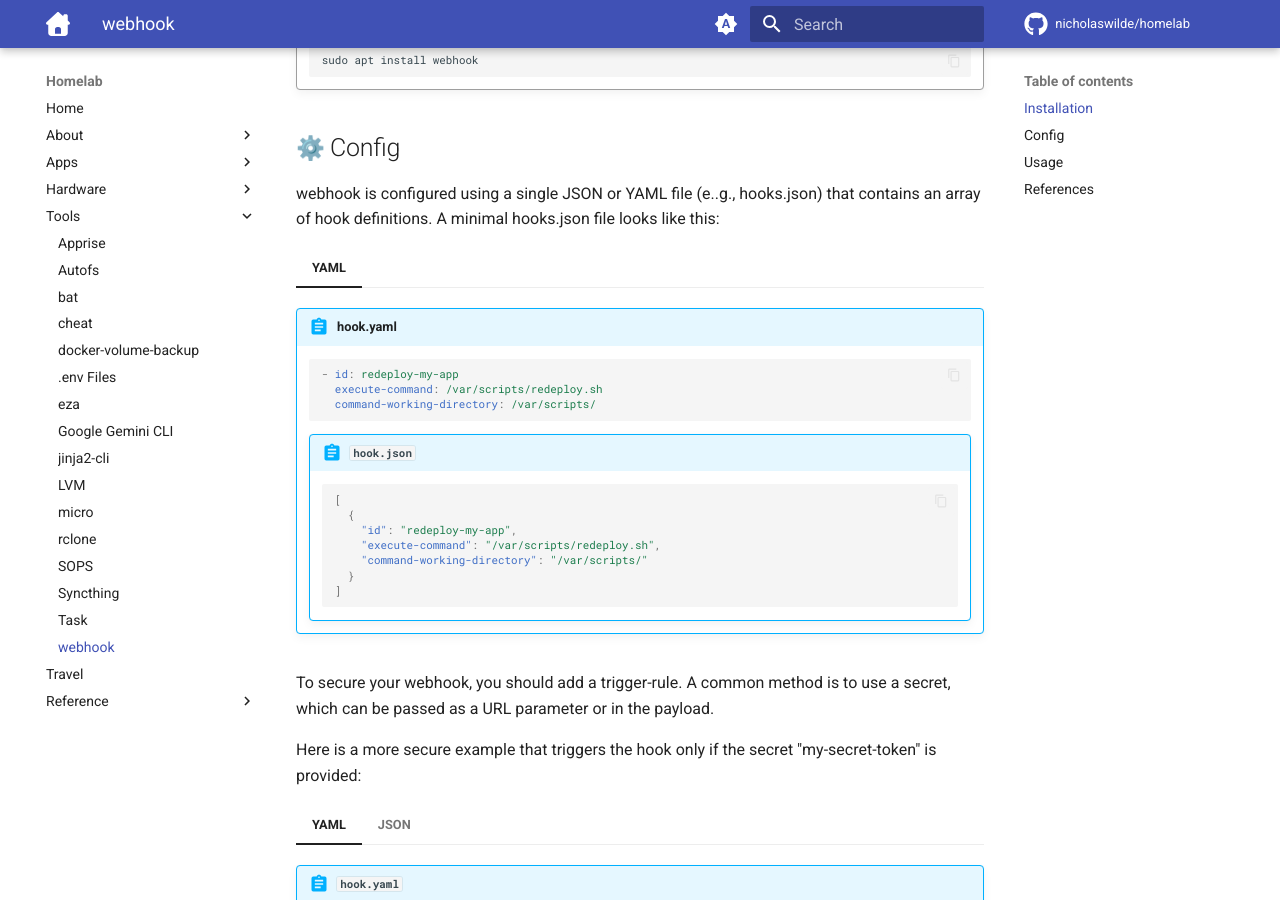
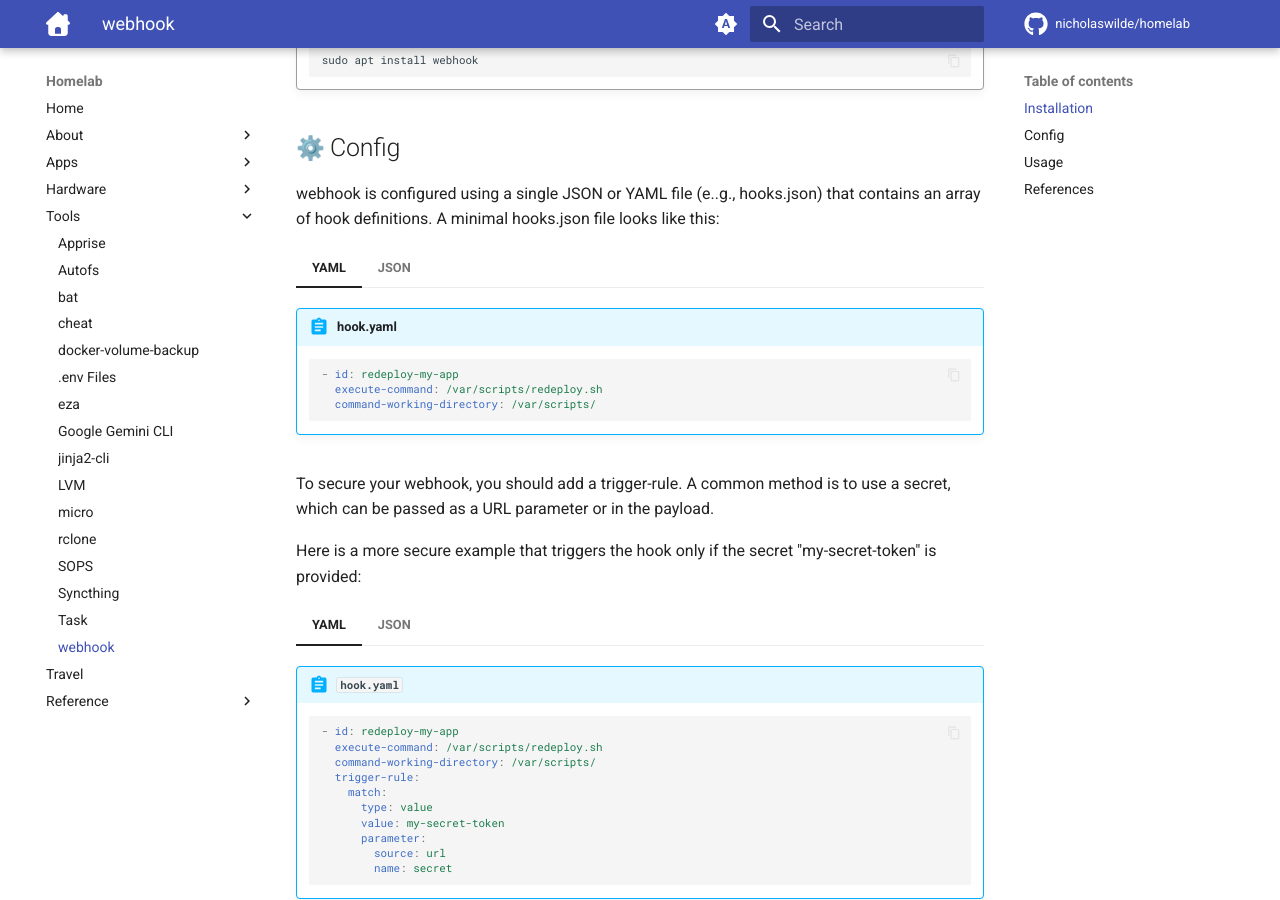
Before and after one commit to nicholaswilde/homelab, an MkDocs documentation site: the page built from docs/tools/webhook.md, in a window 1280 px wide and 900 px high, scrolled down 379 px. Built offline with MkDocs 1.6.1 and Material for MkDocs 9.7.7, drawn with Linux system fonts in a browser that asks for light colours; emoji names are drawn with the system emoji font; comment, search, counter and statistics services are not loaded; some of the changed lines change nothing that is shown.

Commit message:
Enhance webhook documentation with image and formatting
Updated the webhook documentation to include an image and improved JSON formatting.

````diff
--- a/docs/tools/webhook.md
+++ b/docs/tools/webhook.md
@@ -2,7 +2,7 @@
 tags:
  - tool
 ---
-# webhook
+# ![webhook](https://cdn.jsdelivr.net/gh/selfhst/icons/png/adnanh-webhook.png){ width="32" } webhook
 
 [webhook][1] is a lightweight incoming webhook server to run shell commands
 
@@ -50,18 +50,19 @@
           execute-command: /var/scripts/redeploy.sh
           command-working-directory: /var/scripts/
         ```
+=== "JSON"
 
-        !!! abstract "`hook.json`"
+    !!! abstract "`hook.json`"
 
-            ```json
-            [
-              {
-                "id": "redeploy-my-app",
-                "execute-command": "/var/scripts/redeploy.sh",
-                "command-working-directory": "/var/scripts/"
-              }
-            ]
-            ```
+        ```json
+        [
+          {
+            "id": "redeploy-my-app",
+            "execute-command": "/var/scripts/redeploy.sh",
+            "command-working-directory": "/var/scripts/"
+          }
+        ]
+        ```
 
 To secure your webhook, you should add a trigger-rule. A common method is to use a secret, which can be passed as a URL parameter or in the payload.
 
````
